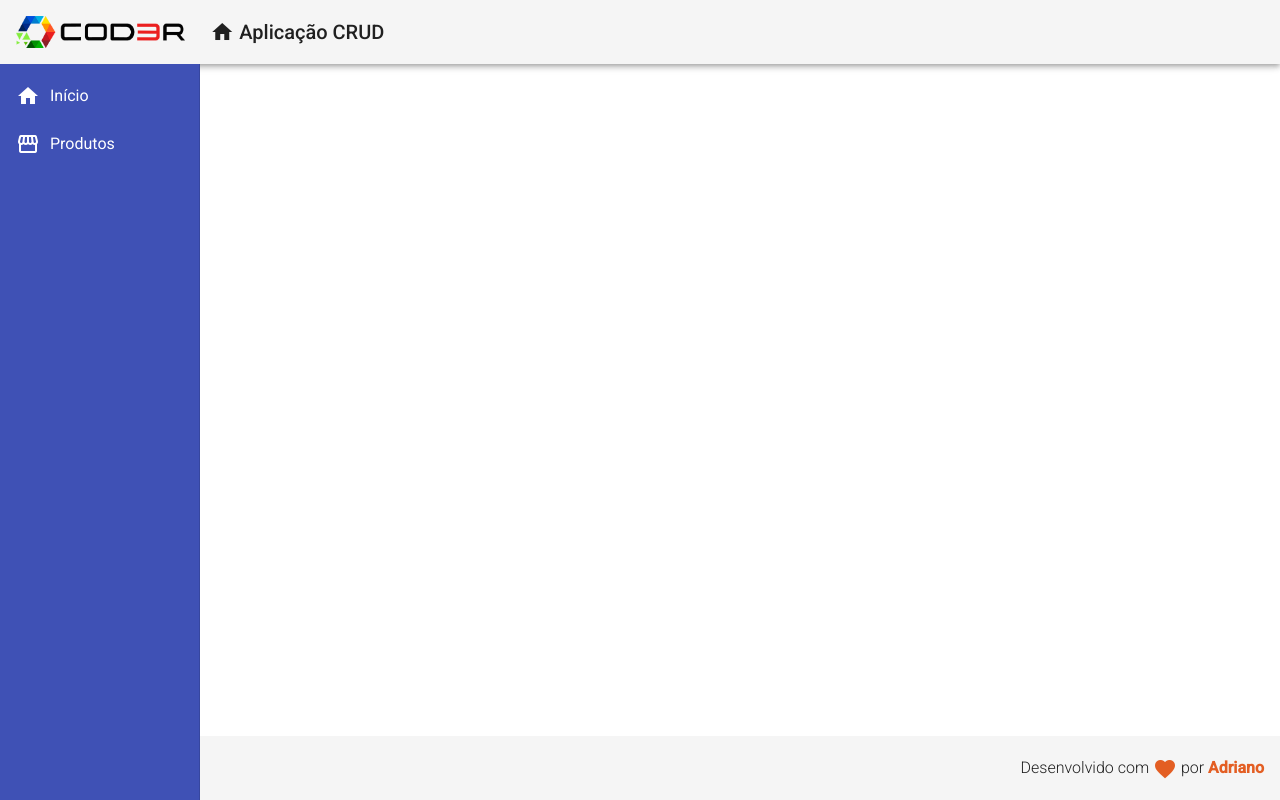
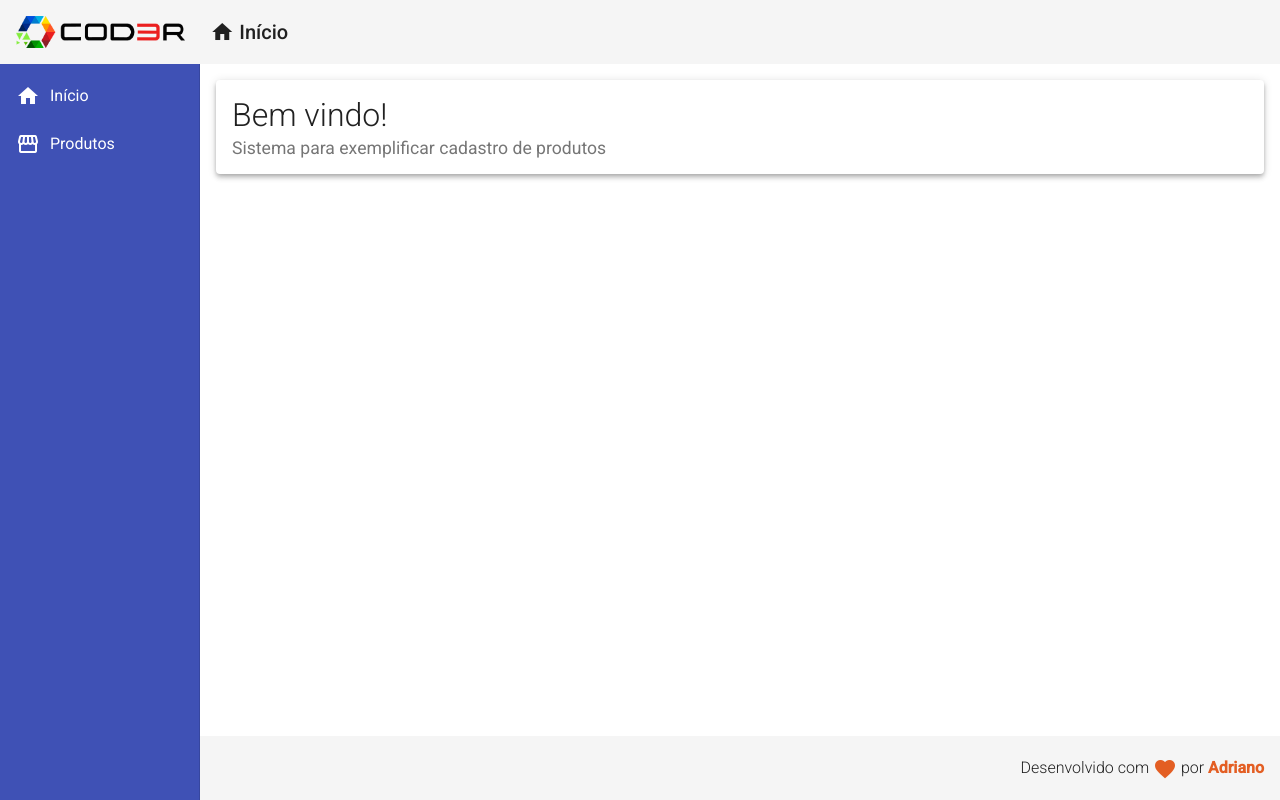
Before and after one commit to adrianohenriquess/frontend, an Angular app: page / in a window 1280 px wide. Built offline with nearby package versions, Linux system fonts and the light colour scheme.

Commit message:
Adicionando componentes home e cadastro de produtos com navegação funcionando

```diff
--- a/src/app/app-routing.module.ts
+++ b/src/app/app-routing.module.ts
@@ -1,7 +1,19 @@
 import { NgModule } from '@angular/core';
 import { Routes, RouterModule } from '@angular/router';
 
-const routes: Routes = [];
+import { HomeComponent } from './views/home/home.component';
+import { ProductCrudComponent } from './views/product-crud/product-crud.component';
+
+const routes: Routes = [
+  {
+    path: "",
+    component: HomeComponent
+  },
+  {
+    path: "products",
+    component: ProductCrudComponent
+  }
+];
 
 @NgModule({
   imports: [RouterModule.forRoot(routes)],
--- a/src/app/components/template/header/header.component.html
+++ b/src/app/components/template/header/header.component.html
@@ -1,6 +1,6 @@
 <mat-toolbar class="header mat-elevation-z4">
     <span>
-        <a>
+        <a routerLink="/">
             <img class="logo" src="assets/img/logo.png" alt="logo">
         </a>
     </span>
@@ -9,7 +9,7 @@
             <i class="material-icons">
                 home
             </i>
-            Aplicação CRUD
+            Início
         </a>
     </span>
 </mat-toolbar>
--- a/src/app/components/template/nav/nav.component.css
+++ b/src/app/components/template/nav/nav.component.css
@@ -11,3 +11,8 @@
     padding-right: 10px;
 
 }
+
+.content {
+    padding: 16px;
+    background-color: #ffffff;
+}
--- a/src/app/components/template/nav/nav.component.html
+++ b/src/app/components/template/nav/nav.component.html
@@ -2,13 +2,13 @@
     <mat-sidenav class="sidenav" mode="side" opened fixedInViewport="true"
         fixedTopGap="64">
         <mat-nav-list class="nav-list">
-            <a mat-list-item>
+            <a mat-list-item routerLink="/">
                 <i class="material-icons">
                     home
                 </i>
                 Início
             </a>
-            <a mat-list-item>
+            <a mat-list-item routerLink="/products">
                 <i class="material-icons">
                     storefront
                 </i>
@@ -16,4 +16,7 @@
             </a>
         </mat-nav-list>
     </mat-sidenav>
+    <mat-sidenav-content class="content">
+        <router-outlet></router-outlet>
+    </mat-sidenav-content>
 </mat-sidenav-container>
--- /dev/null
+++ b/src/app/views/home/home.component.css
@@ -0,0 +1,9 @@
+.home .title {
+    font-size: 2rem;
+    font-weight: 300;
+    line-height: 1.2;
+}
+
+.home .subtitle {
+    font-size: 1.1rem;
+}
--- /dev/null
+++ b/src/app/views/home/home.component.html
@@ -0,0 +1,8 @@
+<mat-card class="home mat-elevation-z4">
+    <mat-card-title class="title">
+        Bem vindo!
+    </mat-card-title>
+    <mat-card-subtitle class="subtitle">
+        Sistema para exemplificar cadastro de produtos
+    </mat-card-subtitle>
+</mat-card>
--- /dev/null
+++ b/src/app/views/home/home.component.ts
@@ -0,0 +1,15 @@
+import { Component, OnInit } from '@angular/core';
+
+@Component({
+  selector: 'app-home',
+  templateUrl: './home.component.html',
+  styleUrls: ['./home.component.css']
+})
+export class HomeComponent implements OnInit {
+
+  constructor() { }
+
+  ngOnInit(): void {
+  }
+
+}
--- /dev/null
+++ b/src/app/views/product-crud/product-crud.component.html
@@ -0,0 +1 @@
+<p>product-crud works!</p>
--- /dev/null
+++ b/src/app/views/product-crud/product-crud.component.ts
@@ -0,0 +1,15 @@
+import { Component, OnInit } from '@angular/core';
+
+@Component({
+  selector: 'app-product-crud',
+  templateUrl: './product-crud.component.html',
+  styleUrls: ['./product-crud.component.css']
+})
+export class ProductCrudComponent implements OnInit {
+
+  constructor() { }
+
+  ngOnInit(): void {
+  }
+
+}
```
Also changed, not shown: src/app/app.module.ts (+8 -2 lines), src/app/views/product-crud/product-crud.component.css (added).
